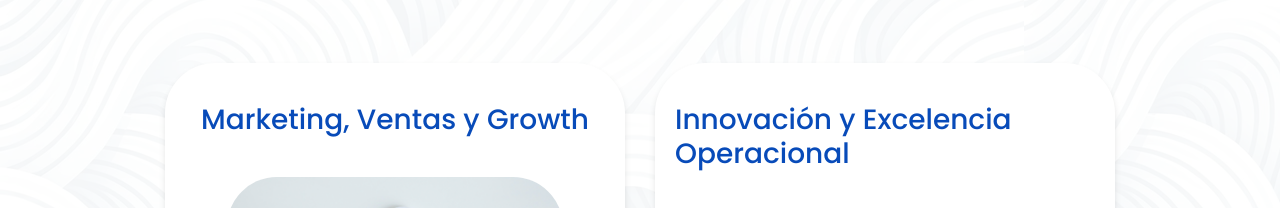
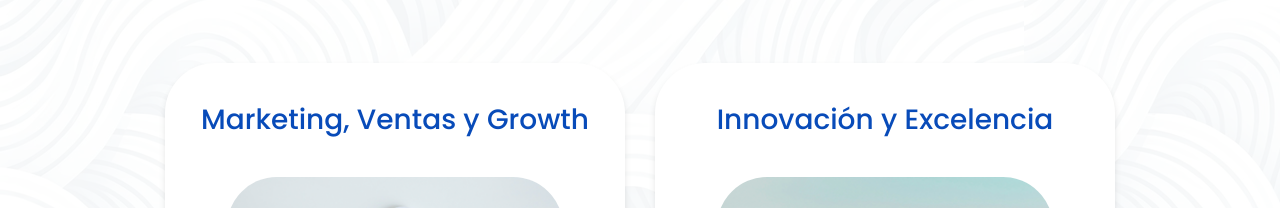
Before and after one commit to frbahamondes/pre-entregable-2-francisca-bahamondes-60370, a plain HTML site: page pages/servicios.html in a window 1280 px wide. Shown: the part 567-775 px from the top of the page. Drawn offline with nearby package versions, Linux system fonts and the light colour scheme.

Commit message:
Cambiar nombre de tarjeta para que sea más corto.

```diff
--- a/pages/servicios.html
+++ b/pages/servicios.html
@@ -67,7 +67,7 @@
                     <p>Potenciamos tu empresa para alcanzar nuevos horizontes y expandir su presencia en el mercado.</p>
                 </div>
                 <div class="column">
-                    <h3>Innovación y Excelencia Operacional</h3>
+                    <h3>Innovación y Excelencia</h3>
                     <img src="../images/servicios/servicio-innovacion.png"
                         alt="servicio de innovación y excelencia operacional">
                     <p>Transformamos tus procesos operativos, fomentando la innovación y asegurando una eficiencia
```
